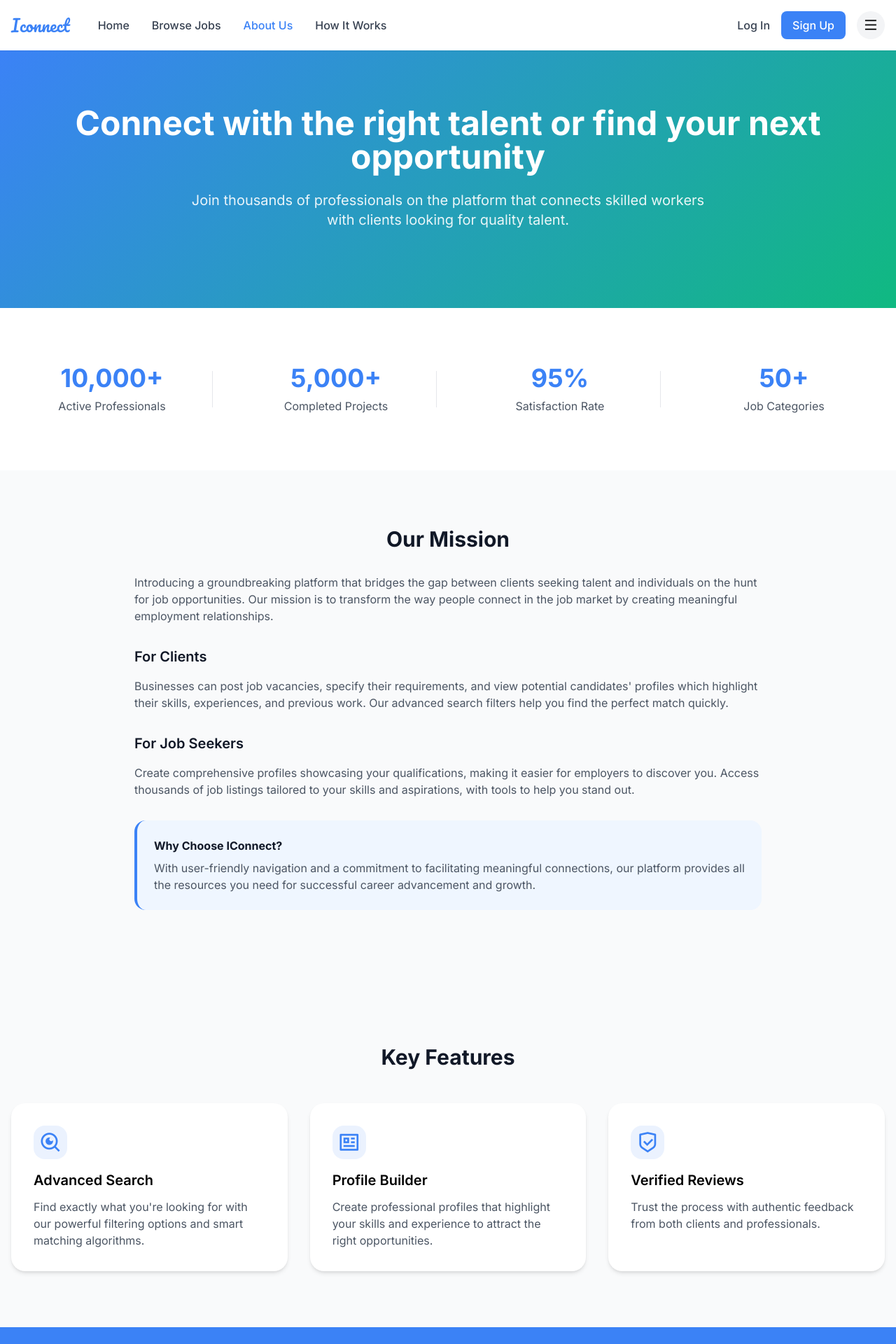
After one commit to rahimcisse/iconnect, a Flask app: page /about in a window 1280 px wide. The commit adds this page. Shown: the top 1920 px of the page at 70% size. Run offline with Flask 3, Linux system fonts and the light colour scheme; some libraries are stand-ins or nearby versions.

Commit message:
about page

```diff
--- a/app.py
+++ b/app.py
@@ -14,5 +14,13 @@ def browse():
 def login():
     return render_template('login.html')
 
+@app.route('/about')
+def about():
+    return render_template('about.html')
+
+@app.route('/how_it_works')
+def how_it_works():
+    return render_template('how_it_works.html')
+
 if __name__ == "__main__":
     app.run(debug=True)
--- a/templates/Job-Browse-Page.html
+++ b/templates/Job-Browse-Page.html
@@ -54,9 +54,9 @@ DEFAULT:'8px',
       <a href="#" class="text-2xl font-['Pacifico'] text-primary mr-10">Iconnect</a>
       <nav class="hidden md:flex space-x-8">
         <a href="index" class="text-gray-700 dark:text-gray-200 hover:text-primary dark:hover:text-primary font-medium">Home</a>
-        <a href="#" class="text-primary dark:text-primary font-medium border-b-2 border-primary">Browse Jobs</a>
-        <a href="#" class="text-gray-700 dark:text-gray-200 hover:text-primary dark:hover:text-primary font-medium">About Us</a>
-        <a href="#" class="text-gray-700 dark:text-gray-200 hover:text-primary dark:hover:text-primary font-medium">How It Works</a>
+        <a href="browse" class="text-primary dark:text-primary font-medium border-b-2 border-primary">Browse Jobs</a>
+        <a href="about" class="text-gray-700 dark:text-gray-200 hover:text-primary dark:hover:text-primary font-medium">About Us</a>
+        <a href="how_it_works" class="text-gray-700 dark:text-gray-200 hover:text-primary dark:hover:text-primary font-medium">How It Works</a>
       </nav>
     </div>
     <div class="flex items-center space-x-4">
--- /dev/null
+++ b/templates/about.html
@@ -0,0 +1,234 @@
+<!DOCTYPE html>
+<html lang="en">
+    <head>
+        <meta charset="UTF-8">
+        <meta name="viewport" content="width=device-width, initial-scale=1.0">
+        <title>About WorkConnect - Connect Workers with Clients</title>
+        <script src="https://cdn.tailwindcss.com/3.4.16"></script>
+        <script>tailwind.config={theme:{extend:{colors:{primary:'#3b82f6',secondary:'#10b981'},borderRadius:{'none':'0px','sm':'4px',DEFAULT:'8px','md':'12px','lg':'16px','xl':'20px','2xl':'24px','3xl':'32px','full':'9999px','button':'8px'}}}}</script>
+        <link rel="preconnect" href="https://fonts.googleapis.com">
+        <link rel="preconnect" href="https://fonts.gstatic.com" crossorigin>
+        <link href="https://fonts.googleapis.com/css2?family=Pacifico&display=swap" rel="stylesheet">
+        <link href="https://fonts.googleapis.com/css2?family=Inter:wght@300;400;500;600;700&display=swap" rel="stylesheet">
+        <link rel="stylesheet" href="https://cdnjs.cloudflare.com/ajax/libs/remixicon/4.6.0/remixicon.min.css">
+        <style>
+            .hero-gradient {
+                background: linear-gradient(135deg, #3b82f6 0%, #10b981 100%);
+            }
+            .feature-card:hover {
+                transform: translateY(-5px);
+                box-shadow: 0 20px 25px -5px rgba(0, 0, 0, 0.1), 0 10px 10px -5px rgba(0, 0, 0, 0.04);
+            }
+            .stats-item {
+                position: relative;
+            }
+            .stats-item:not(:last-child):after {
+                content: "";
+                position: absolute;
+                right: 0;
+                top: 50%;
+                transform: translateY(-50%);
+                height: 50%;
+                width: 1px;
+                background-color: #e5e7eb;
+            }
+        </style>
+    </head>
+
+<body class="bg-gray-50 font-['Inter']">
+    <!-- Header -->
+    <header class="bg-white shadow-sm sticky top-0 z-50">
+        <div class="container mx-auto px-4 py-4 flex items-center justify-between">
+            <div class="flex items-center">
+                <a href="#" class="text-2xl font-['Pacifico'] text-primary mr-10">Iconnect</a>
+                <nav class="hidden md:flex space-x-8">
+                    <a href="index" class="text-gray-700 hover:text-primary font-medium">Home</a>
+                    <a href="browse" class="text-gray-700 hover:text-primary font-medium">Browse Jobs</a>
+                    <a href="about" class="text-primary font-medium">About Us</a>
+                    <a href="how_it_works" class="text-gray-700 hover:text-primary font-medium">How It Works</a>
+                </nav>
+            </div>
+            <div class="flex items-center space-x-4">
+                <button class="text-gray-700 hover:text-primary font-medium whitespace-nowrap">Log In</button>
+                <button class="bg-primary text-white px-4 py-2 font-medium !rounded-button hover:bg-primary/90 whitespace-nowrap">Sign Up</button>
+                <div class="w-10 h-10 flex items-center justify-center rounded-full bg-gray-100 cursor-pointer">
+                    <i class="ri-menu-line ri-lg"></i>
+                </div>
+            </div>
+        </div>
+    </header>
+
+    <!-- Hero Section -->
+    <section class="hero-gradient text-white py-20">
+        <div class="container mx-auto px-4 text-center">
+            <h1 class="text-4xl md:text-5xl font-bold mb-6">Connect with the right talent or find your next opportunity</h1>
+            <p class="text-xl max-w-3xl mx-auto opacity-90 mb-8">Join thousands of professionals on the platform that connects skilled workers with clients looking for quality talent.</p>
+
+        </div>
+    </section>
+
+    <!-- Stats Section -->
+    <section class="py-16 bg-white">
+        <div class="container mx-auto px-4">
+            <div class="grid grid-cols-2 md:grid-cols-4 gap-8 text-center">
+                <div class="stats-item py-4">
+                    <div class="text-4xl font-bold text-primary mb-2">10,000+</div>
+                    <div class="text-gray-600">Active Professionals</div>
+                </div>
+                <div class="stats-item py-4">
+                    <div class="text-4xl font-bold text-primary mb-2">5,000+</div>
+                    <div class="text-gray-600">Completed Projects</div>
+                </div>
+                <div class="stats-item py-4">
+                    <div class="text-4xl font-bold text-primary mb-2">95%</div>
+                    <div class="text-gray-600">Satisfaction Rate</div>
+                </div>
+                <div class="py-4">
+                    <div class="text-4xl font-bold text-primary mb-2">50+</div>
+                    <div class="text-gray-600">Job Categories</div>
+                </div>
+            </div>
+        </div>
+    </section>
+
+    <!-- About Content -->
+    <section class="py-20">
+        <div class="container mx-auto px-4">
+            <div class="max-w-4xl mx-auto">
+                <h2 class="text-3xl font-bold text-gray-900 mb-8 text-center">Our Mission</h2>
+                <div class="prose prose-lg text-gray-600">
+                    <p class="mb-6">Introducing a groundbreaking platform that bridges the gap between clients seeking talent and individuals on the hunt for job opportunities. Our mission is to transform the way people connect in the job market by creating meaningful employment relationships.</p>
+
+                    <h3 class="text-xl font-semibold text-gray-900 mt-8 mb-4">For Clients</h3>
+                    <p class="mb-6">Businesses can post job vacancies, specify their requirements, and view potential candidates' profiles which highlight their skills, experiences, and previous work. Our advanced search filters help you find the perfect match quickly.</p>
+
+                    <h3 class="text-xl font-semibold text-gray-900 mt-8 mb-4">For Job Seekers</h3>
+                    <p class="mb-6">Create comprehensive profiles showcasing your qualifications, making it easier for employers to discover you. Access thousands of job listings tailored to your skills and aspirations, with tools to help you stand out.</p>
+
+                    <div class="bg-blue-50 p-6 rounded-lg my-8 border-l-4 border-primary">
+                        <h4 class="font-bold text-gray-900 mb-2">Why Choose IConnect?</h4>
+                        <p class="mb-0">With user-friendly navigation and a commitment to facilitating meaningful connections, our platform provides all the resources you need for successful career advancement and growth.</p>
+                    </div>
+                </div>
+            </div>
+        </div>
+    </section>
+
+    <!-- Features Section -->
+    <section class="py-20 bg-gray-50">
+        <div class="container mx-auto px-4">
+            <h2 class="text-3xl font-bold text-center text-gray-900 mb-12">Key Features</h2>
+            <div class="grid md:grid-cols-3 gap-8">
+                <div class="feature-card bg-white p-8 rounded-xl shadow-md transition duration-300">
+                    <div class="w-12 h-12 bg-primary/10 rounded-lg flex items-center justify-center mb-4">
+                        <i class="ri-search-eye-line ri-2x text-primary"></i>
+                    </div>
+                    <h3 class="text-xl font-semibold mb-3">Advanced Search</h3>
+                    <p class="text-gray-600">Find exactly what you're looking for with our powerful filtering options and smart matching algorithms.</p>
+                </div>
+                <div class="feature-card bg-white p-8 rounded-xl shadow-md transition duration-300">
+                    <div class="w-12 h-12 bg-primary/10 rounded-lg flex items-center justify-center mb-4">
+                        <i class="ri-profile-line ri-2x text-primary"></i>
+                    </div>
+                    <h3 class="text-xl font-semibold mb-3">Profile Builder</h3>
+                    <p class="text-gray-600">Create professional profiles that highlight your skills and experience to attract the right opportunities.</p>
+                </div>
+                <div class="feature-card bg-white p-8 rounded-xl shadow-md transition duration-300">
+                    <div class="w-12 h-12 bg-primary/10 rounded-lg flex items-center justify-center mb-4">
+                        <i class="ri-shield-check-line ri-2x text-primary"></i>
+                    </div>
+                    <h3 class="text-xl font-semibold mb-3">Verified Reviews</h3>
+                    <p class="text-gray-600">Trust the process with authentic feedback from both clients and professionals.</p>
+                </div>
+            </div>
+        </div>
+    </section>
+
+    <!-- CTA Section -->
+    <section class="py-20 bg-primary text-white">
+        <div class="container mx-auto px-4 text-center">
+            <h2 class="text-3xl font-bold mb-6">Ready to Get Started?</h2>
+            <p class="text-xl max-w-2xl mx-auto mb-8 opacity-90">Join thousands of professionals and businesses who are already finding success with IConnect.</p>
+
+        </div>
+    </section>
+
+    <footer class="bg-gray-900 text-white pt-16 pb-8">
+        <div class="container mx-auto px-4">
+            <div class="grid grid-cols-1 md:grid-cols-2 lg:grid-cols-5 gap-8 mb-12">
+                <div class="lg:col-span-2">
+                    <a href="#" class="text-2xl font-['Pacifico'] text-white mb-4 inline-block">Iconnect</a>
+                    <p class="text-gray-400 mb-6 max-w-md">Connecting skilled professionals with businesses looking for quality talent. Our platform makes it easy to find work or hire the perfect candidate.</p>
+                    <div class="flex space-x-4">
+                        <a href="#" class="w-10 h-10 flex items-center justify-center rounded-full bg-gray-800 hover:bg-primary transition-colors">
+                            <i class="ri-facebook-fill"></i>
+                        </a>
+                        <a href="#" class="w-10 h-10 flex items-center justify-center rounded-full bg-gray-800 hover:bg-primary transition-colors">
+                            <i class="ri-twitter-x-fill"></i>
+                        </a>
+                        <a href="#" class="w-10 h-10 flex items-center justify-center rounded-full bg-gray-800 hover:bg-primary transition-colors">
+                            <i class="ri-linkedin-fill"></i>
+                        </a>
+                        <a href="#" class="w-10 h-10 flex items-center justify-center rounded-full bg-gray-800 hover:bg-primary transition-colors">
+                            <i class="ri-instagram-fill"></i>
+                        </a>
+                    </div>
+                </div>
+
+                <div>
+                    <h4 class="text-lg font-semibold mb-4">For Workers</h4>
+                    <ul class="space-y-3">
+                        <li><a href="#" class="text-gray-400 hover:text-white">Find Jobs</a></li>
+                        <li><a href="#" class="text-gray-400 hover:text-white">Create Profile</a></li>
+                        <li><a href="#" class="text-gray-400 hover:text-white">Career Resources</a></li>
+                        <li><a href="#" class="text-gray-400 hover:text-white">Success Stories</a></li>
+                        <li><a href="#" class="text-gray-400 hover:text-white">FAQ</a></li>
+                    </ul>
+                </div>
+
+                <div>
+                    <h4 class="text-lg font-semibold mb-4">For Clients</h4>
+                    <ul class="space-y-3">
+                        <li><a href="#" class="text-gray-400 hover:text-white">Post a Job</a></li>
+                        <li><a href="#" class="text-gray-400 hover:text-white">Browse Talent</a></li>
+                        <li><a href="#" class="text-gray-400 hover:text-white">Enterprise Solutions</a></li>
+                        <li><a href="#" class="text-gray-400 hover:text-white">Success Stories</a></li>
+                        <li><a href="#" class="text-gray-400 hover:text-white">Resources</a></li>
+                    </ul>
+                </div>
+
+                <div>
+                    <h4 class="text-lg font-semibold mb-4">Company</h4>
+                    <ul class="space-y-3">
+                        <li><a href="#" class="text-gray-400 hover:text-white">About Us</a></li>
+                        <li><a href="#" class="text-gray-400 hover:text-white">Press</a></li>
+                        <li><a href="#" class="text-gray-400 hover:text-white">Careers</a></li>
+                        <li><a href="#" class="text-gray-400 hover:text-white">Contact</a></li>
+                        <li><a href="#" class="text-gray-400 hover:text-white">Blog</a></li>
+                    </ul>
+                </div>
+            </div>
+
+            <div class="border-t border-gray-800 pt-8">
+                <div class="flex flex-col md:flex-row justify-between items-center">
+                    <div class="mb-4 md:mb-0">
+                        <p class="text-gray-400">&copy; 2025 IConnect. All rights reserved.</p>
+                    </div>
+
+                    <div class="flex flex-wrap justify-center gap-4">
+                        <a href="#" class="text-gray-400 hover:text-white">Terms of Service</a>
+                        <a href="#" class="text-gray-400 hover:text-white">Privacy Policy</a>
+                        <a href="#" class="text-gray-400 hover:text-white">Cookie Policy</a>
+                        <a href="#" class="text-gray-400 hover:text-white">Accessibility</a>
+                    </div>
+
+                    <div class="mt-4 md:mt-0 flex items-center space-x-3">
+                        <i class="ri-visa-fill ri-lg"></i>
+                        <i class="ri-mastercard-fill ri-lg"></i>
+                        <i class="ri-paypal-fill ri-lg"></i>
+                        <i class="ri-apple-fill ri-lg"></i>
+                    </div>
+                </div>
+            </div>
+        </div>
+    </footer>
```
Also changed, not shown: templates/how_it_works.html (added, +168 -0 lines), templates/index.html (+3 -47 lines).
